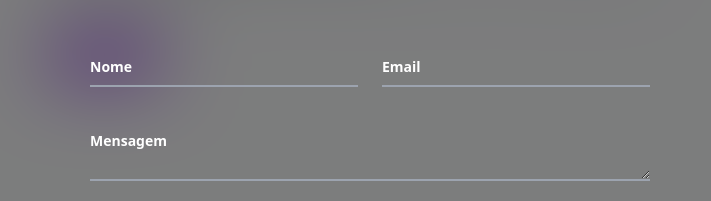
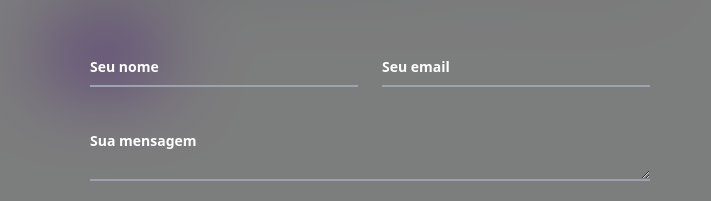
Before and after one commit to Gablier-R/Next-Portifolio, a Next.js app: page / in a window 1280 px wide. Both pictures are taken after a click on the button "Contato". Shown: the part 307-508 px from the top of the page, without its empty margins (270-981 px from the left). Built offline with nearby package versions, Linux system fonts and the light colour scheme.

Commit message:
update modal

```diff
--- a/components/Modal.js
+++ b/components/Modal.js
@@ -59,37 +59,37 @@ const Modal = ({ id = 'modal', onClose = () => { } }) => {
 
                     <div className="grid gap-6 sm:grid-cols-2">
                         <div class="relative z-0 ">
-                            <input id="floating_standard" class="block py-2.5 px-0 w-full text-sm bg-transparent border-0 border-b-2 border-gray-400 appearance-none dark:border-gray-600 dark:focus:border-purple-600 focus:outline-none focus:ring-0 focus:border-purple-600 peer"
+                            <input id="floating_standard" class="block py-2.5 px-0 w-full text-sm bg-transparent border-0 border-b-2 border-gray-400 appearance-none dark:border-gray-600  focus:outline-none focus:ring-0  peer"
                                 type="text"
                                 placeholder=" "
                                 onChange={(e) => setName(e.target.value)}
                                 value={name}
                                 required="required"
                             />
-                            <label for="floating_standard" class="absolute text-sm  duration-300 transform -translate-y-6 scale-75 top-3 -z-10 origin-[0] peer-focus:left-0 peer-focus:text-purple-600 peer-focus:dark:text-purple-600 peer-placeholder-shown:scale-100 peer-placeholder-shown:translate-y-0 peer-focus:scale-75 peer-focus:-translate-y-6">Nome</label>
+                            <label for="floating_standard" class="absolute text-sm  duration-300 transform -translate-y-6 scale-75 top-3 -z-10 origin-[0] peer-focus:left-0  peer-placeholder-shown:scale-100 peer-placeholder-shown:translate-y-0 peer-focus:scale-75 peer-focus:-translate-y-6">Seu nome</label>
                         </div>
 
                         <div class="relative z-0">
-                            <input id="floating_standard" class="block py-2.5 px-0 w-full text-sm bg-transparent border-0 border-b-2 border-gray-400 appearance-none dark:border-gray-600 dark:focus:border-purple-600 focus:outline-none focus:ring-0 focus:border-purple-600 peer"
+                            <input id="floating_standard" class="block py-2.5 px-0 w-full text-sm bg-transparent border-0 border-b-2 border-gray-400 appearance-none dark:border-gray-600  focus:outline-none focus:ring-0  peer"
                                 type="email"
                                 placeholder=" "
                                 onChange={(e) => setEmail(e.target.value)}
                                 value={email}
                                 required="required"
                             />
-                            <label for="floating_standard" class="absolute text-sm duration-300 transform -translate-y-6 scale-75 top-3 -z-10 origin-[0] peer-focus:left-0 peer-focus:text-purple-600 peer-focus:dark:text-purple-600 peer-placeholder-shown:scale-100 peer-placeholder-shown:translate-y-0 peer-focus:scale-75 peer-focus:-translate-y-6">Email</label>
+                            <label for="floating_standard" class="absolute text-sm  duration-300 transform -translate-y-6 scale-75 top-3 -z-10 origin-[0] peer-focus:left-0  peer-placeholder-shown:scale-100 peer-placeholder-shown:translate-y-0 peer-focus:scale-75 peer-focus:-translate-y-6">Seu email</label>
                         </div>
                     </div>
 
                     <div class="relative z-0">
-                        <textarea id="floating_standard" class="block py-2.5 px-0 w-full text-sm bg-transparent border-0 border-b-2 border-gray-400 appearance-none dark:border-gray-600 dark:focus:border-purple-600 focus:outline-none focus:ring-0 focus:border-purple-600 peer"
+                        <textarea id="floating_standard" class="block py-2.5 px-0 w-full text-sm bg-transparent border-0 border-b-2 border-gray-400 appearance-none dark:border-gray-600  focus:outline-none focus:ring-0  peer"
                             type="text"
                             placeholder=" "
                             onChange={(e) => setMessage(e.target.value)}
                             value={message}
                             required="required"
                         />
-                        <label for="floating_standard" class="absolute text-sm duration-300 transform -translate-y-6 scale-75 top-3 -z-10 origin-[0] peer-focus:left-0 peer-focus:text-purple-600 peer-focus:dark:text-purple-600 peer-placeholder-shown:scale-100 peer-placeholder-shown:translate-y-0 peer-focus:scale-75 peer-focus:-translate-y-6">Mensagem</label>
+                        <label for="floating_standard" class="absolute text-sm  duration-300 transform -translate-y-6 scale-75 top-3 -z-10 origin-[0] peer-focus:left-0  peer-placeholder-shown:scale-100 peer-placeholder-shown:translate-y-0 peer-focus:scale-75 peer-focus:-translate-y-6">Sua mensagem</label>
                     </div>
 
                     <Button className="bg-purple-600  text-white w-28 px-8 flex ml-auto"
```
